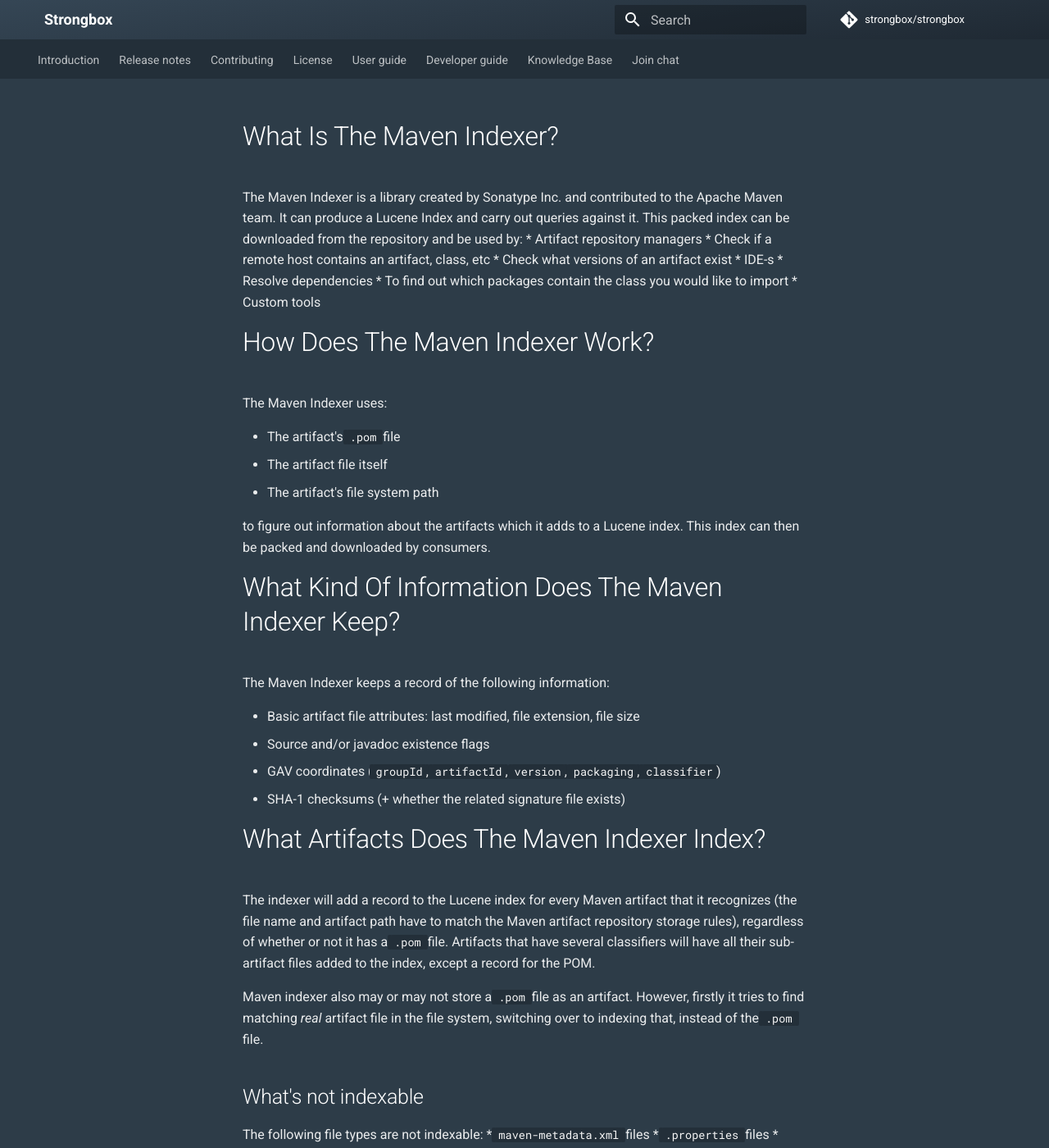
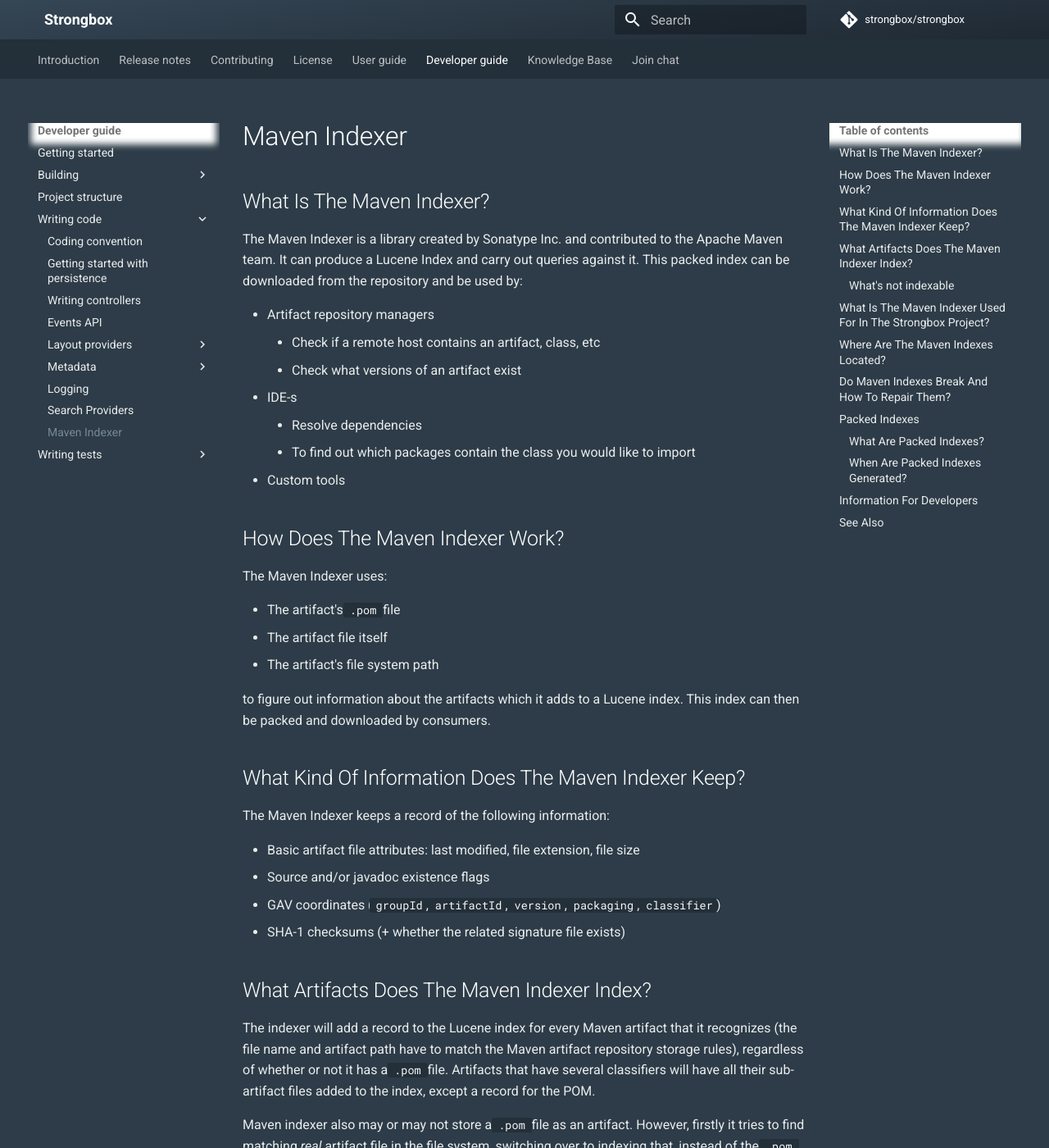
Before and after one commit to strongbox/strongbox-docs, an MkDocs documentation site: the page built from docs/developer-guide/maven-indexer.md, in a window 1280 px wide and 1400 px high. Shown: the whole window at 82% size. Built offline with MkDocs 1.6.1 and Material for MkDocs 9.7.7, drawn with Linux system fonts in a browser that asks for light colours; comment, search, counter and statistics services are not loaded; some of the changed lines change nothing that is shown; some of the changed text lies outside the part shown.

Commit message:
developer-guide: Updating maven-indexer.md page

```diff
--- a/docs/developer-guide/maven-indexer.md
+++ b/docs/developer-guide/maven-indexer.md
@@ -1,16 +1,19 @@
+# Maven Indexer
 
-# What Is The Maven Indexer?
+## What Is The Maven Indexer?
 
-The Maven Indexer is a library created by Sonatype Inc. and contributed to the Apache Maven team. It can produce a Lucene Index and carry out queries against it. This packed index can be downloaded from the repository and be used by:
+The Maven Indexer is a library created by Sonatype Inc. and contributed to the Apache Maven team. It can produce a
+Lucene Index and carry out queries against it. This packed index can be downloaded from the repository and be used by:
+
 * Artifact repository managers
- * Check if a remote host contains an artifact, class, etc
- * Check what versions of an artifact exist
+    * Check if a remote host contains an artifact, class, etc
+    * Check what versions of an artifact exist
 * IDE-s
- * Resolve dependencies
- * To find out which packages contain the class you would like to import
+    * Resolve dependencies
+    * To find out which packages contain the class you would like to import
 * Custom tools
 
-# How Does The Maven Indexer Work?
+## How Does The Maven Indexer Work?
 
 The Maven Indexer uses:
 
@@ -18,9 +21,10 @@
 * The artifact file itself
 * The artifact's file system path
 
-to figure out information about the artifacts which it adds to a Lucene index. This index can then be packed and downloaded by consumers.
+to figure out information about the artifacts which it adds to a Lucene index.
+This index can then be packed and downloaded by consumers.
 
-# What Kind Of Information Does The Maven Indexer Keep?
+## What Kind Of Information Does The Maven Indexer Keep?
 
 The Maven Indexer keeps a record of the following information:
 
@@ -29,67 +33,81 @@
 * GAV coordinates (`groupId`, `artifactId`, `version`, `packaging`, `classifier`)
 * SHA-1 checksums (+ whether the related signature file exists)
 
-# What Artifacts Does The Maven Indexer Index?
+## What Artifacts Does The Maven Indexer Index?
 
-The indexer will add a record to the Lucene index for every Maven artifact that it recognizes (the file name and artifact path have to match the Maven artifact repository storage rules), regardless of whether or not it has a `.pom` file. Artifacts that have several classifiers will have all their sub-artifact files added to the index, except a record for the POM.
+The indexer will add a record to the Lucene index for every Maven artifact that it recognizes (the file name and
+artifact path have to match the Maven artifact repository storage rules), regardless of whether or not
+it has a `.pom` file. Artifacts that have several classifiers will have all their sub-artifact files added to the index,
+except a record for the POM.
 
-Maven indexer also may or may not store a `.pom` file as an artifact. However, firstly it tries to find matching _real_ artifact file in the file system, switching over to indexing that, instead of the `.pom` file.
+Maven indexer also may or may not store a `.pom` file as an artifact. However, firstly it tries to find matching _real_
+artifact file in the file system, switching over to indexing that, instead of the `.pom` file.
 
-## What's not indexable
+### What's not indexable
 
 The following file types are not indexable:
+
 * `maven-metadata.xml` files
 * `.properties` files
 * checksum and signature files `.asc`, `.md5`, `.sha1`
 
-# What Is The Maven Indexer Used For In The Strongbox Project?
+## What Is The Maven Indexer Used For In The Strongbox Project?
 
 The Maven Indexer is used for integration with IDE-s.
 
-The Maven indexes produced by most public repository managers (such as Maven Central), are usually rebuilt once a week, as it can take quite a while to scan large repositories with countless small artifacts. Hence, these indexes have proven to not be quite as up-to-date, as the real server's contents. For this reason, we are using OrientDB to keep more accurate information.
+The Maven indexes produced by most public repository managers (such as Maven Central), are usually rebuilt once a week,
+as it can take quite a while to scan large repositories with countless small artifacts. Hence, these indexes have proven
+ to not be quite as up-to-date, as the real server's contents. For this reason, we are using OrientDB to keep more
+ accurate information.
 
 There are two types of Maven Indexer indexes:
+
 * Local
-  * For hosted repositories, this contains the artifacts that have been deployed to this repository.
-  * For proxy repositories, this contains the artifacts which have been requested and cached from the remote repository.
+    * For hosted repositories, this contains the artifacts that have been deployed to this repository.
+    * For proxy repositories, this contains the artifacts which have been requested and cached from the remote repository.
 * Remote
-  * This is downloaded from the remote repository and contains a complete index of what is available on the remote.
+    * This is downloaded from the remote repository and contains a complete index of what is available on the remote.
 
-# Where Are The Maven Indexes Located?
+## Where Are The Maven Indexes Located?
 
-Every repository has an index under the `strongbox-vault/storages/${storageId}/${repositoryId}/.index` directory where the index is located.
+Every repository has an index under the `strongbox-vault/storages/${storageId}/${repositoryId}/.index` directory
+where the index is located.
 
-* [Hosted](https://github.com/strongbox/strongbox/wiki/Repositories#hosted) repositories have:
-  * Local: `strongbox-vault/storages/${storageId}/${repositoryId}/local/.index`
-* [Proxy](https://github.com/strongbox/strongbox/wiki/Repositories#proxy) repositories have:
-  * Local: `strongbox-vault/storages/${storageId}/${repositoryId}/local/.index`
-  * Remote: `strongbox-vault/storages/${storageId}/${repositoryId}/remote/.index`
+* [Hosted](../knowledge-base/repositories.md#hosted) repositories have:
+    * Local: `strongbox-vault/storages/${storageId}/${repositoryId}/local/.index`
+* [Proxy](../knowledge-base/repositories.md#proxy) repositories have:
+    * Local: `strongbox-vault/storages/${storageId}/${repositoryId}/local/.index`
+    * Remote: `strongbox-vault/storages/${storageId}/${repositoryId}/remote/.index`
 
-# Do Maven Indexes Break And How To Repair Them?
+## Do Maven Indexes Break And How To Repair Them?
 
 Usually, you don't need to rebuild the index, because all artifact operations should be handled via the REST API.
 
 However, there are cases like for example:
-- Some artifacts have gone missing (hdd error, or somebody removed them and you need to restore one, or a whole batch of them manually directly on the file system without not using the REST API)
+- Some artifacts have gone missing (hdd error, or somebody removed them and you need to restore one, or a whole batch of
+  them manually directly on the file system without not using the REST API)
 - You have added/removed some artifact(s) manually on the file system and would like to update the index
 
-# Packed Indexes
+## Packed Indexes
 
-In contrast to unpacked indexes (which are used for searching and browsing the remote), packed indexes are used for transferring indexes from the remote to the proxy/tool.
+In contrast to unpacked indexes (which are used for searching and browsing the remote), packed indexes are used for
+transferring indexes from the remote to the proxy/tool.
 
-## What Are Packed Indexes?
+### What Are Packed Indexes?
 
-Packed indexes are either a complete compressed index, or a compressed subset of data which can be applied to an existing index incrementally.
+Packed indexes are either a complete compressed index, or a compressed subset of data which can be applied to an
+existing index incrementally.
 
-## When Are Packed Indexes Generated?
+### When Are Packed Indexes Generated?
 
-Packed indexes are generated when the index for a repository is rebuilt. They are not generated when a re-indexing request for a path in the repository is executed.
+Packed indexes are generated when the index for a repository is rebuilt. They are not generated when a re-indexing
+request for a path in the repository is executed.
 
-# Information For Developers
+## Information For Developers
 
-The code for the Maven indexing is located under the [strongbox-storage-maven-layout-provider](https://github.com/strongbox/strongbox/tree/master/strongbox-storage/strongbox-storage-layout-providers/strongbox-storage-maven-layout/strongbox-storage-maven-layout-provider) module.
+The code for the Maven indexing is located under the [strongbox-storage-maven-layout-provider] module.
 
-# See Also
+## See Also
 * [Maven Indexer: Github](https://github.com/apache/maven-indexer/)
 * [Maven Indexer: About](http://maven.apache.org/maven-indexer-archives/maven-indexer-LATEST/index.html)
 * [Maven Indexer: Fields](http://maven.apache.org/maven-indexer-archives/maven-indexer-LATEST/indexer-core/index.html)
@@ -99,5 +117,8 @@
 * [Maven Indexing: Indexing (Part I)](http://www.sonatype.com/people/2009/06/nexus-indexer-api-part-1/)
 * [Maven Indexing: Searching (Part II)](http://www.sonatype.com/people/2009/06/nexus-indexer-api-part-2/)
 * [Maven Indexing: Packing (Part III)](http://blog.sonatype.com/2009/09/nexus-indexer-api-part-3/)
-* [Maven Metadata](https://github.com/strongbox/strongbox/wiki/Maven-Metadata)
+* [Maven Metadata](./metadata/maven-metadata.md)
 * [Stackoverflow: [maven-indexer]](http://stackoverflow.com/questions/tagged/maven-indexer)
+
+
+[strongbox-storage-maven-layout-provider]: https://github.com/strongbox/strongbox/tree/master/strongbox-storage/strongbox-storage-layout-providers/strongbox-storage-maven-layout/strongbox-storage-maven-layout-provider
--- a/mkdocs.yml
+++ b/mkdocs.yml
@@ -103,6 +103,7 @@
           - NPM Metadata: developer-guide/metadata/npm-metadata.md
       - Logging: developer-guide/logging.md
       - Search Providers: developer-guide/search-providers.md
+      - Maven Indexer: developer-guide/maven-indexer.md
     - Writing tests:
       - Getting started: developer-guide/writing-tests.md
       - JUnit: developer-guide/junit-user-guide.md
```
